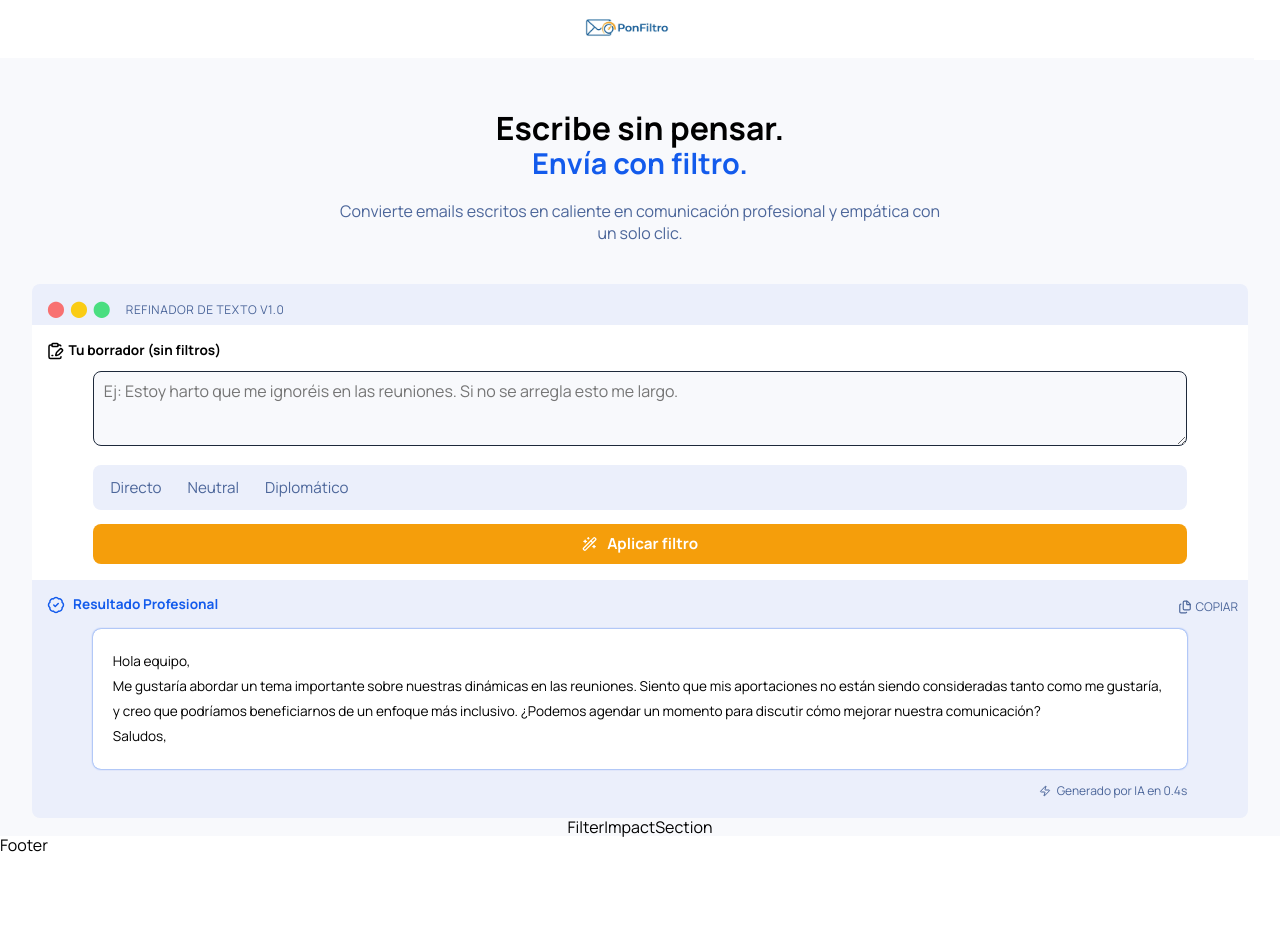
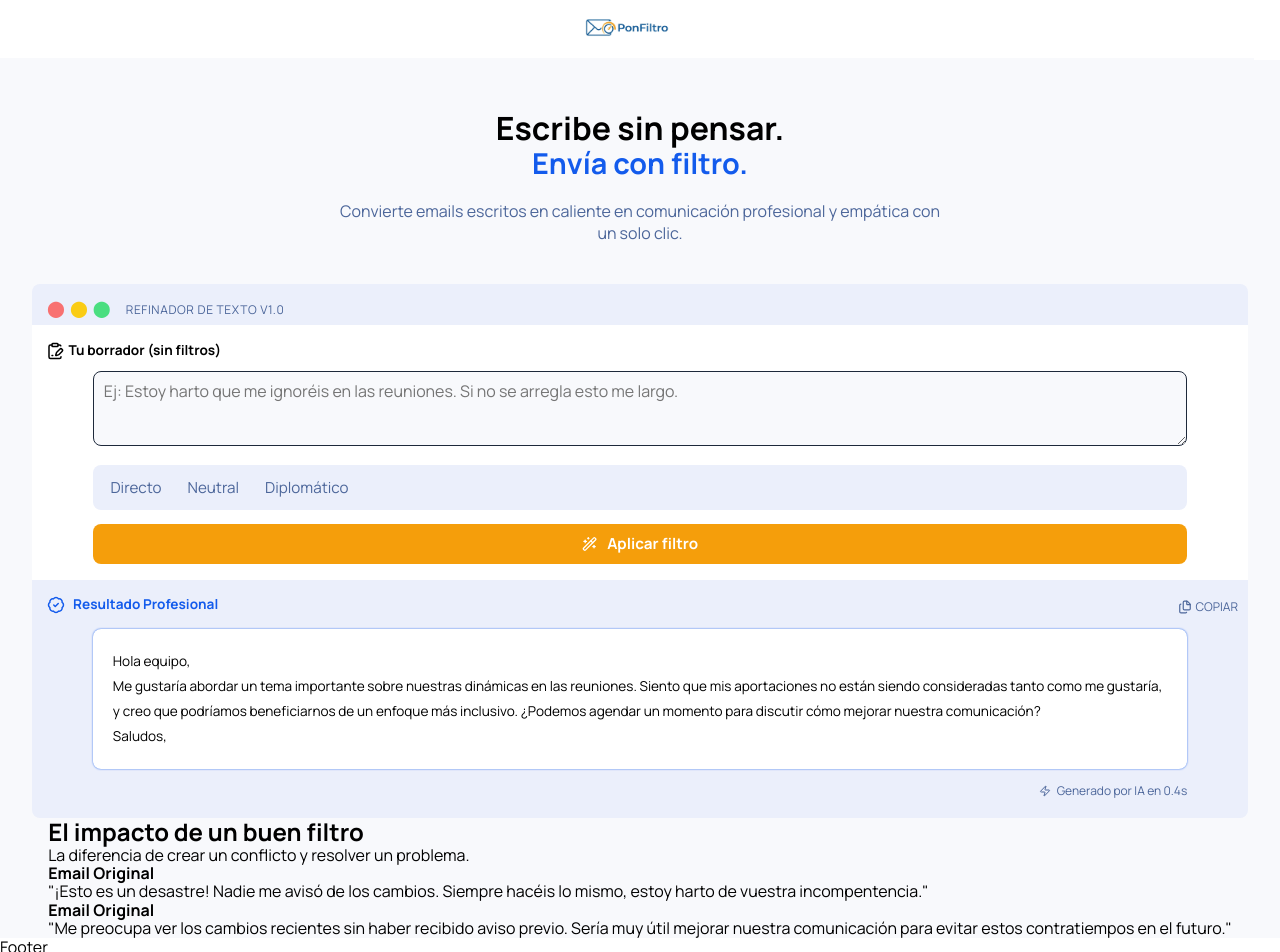
Before and after one commit to carlos-morata/ponFiltro, a React (Vite) app: page / in a window 1280 px wide. Shown: the top 952 px of the page. Before the commit the page ends 856 px from the top, so only its background shows below. Built offline with nearby package versions, Linux system fonts and the light colour scheme.

Commit message:
add/ContentImpactCard

```diff
--- a/src/components/Main/FilterImpactSection/FilterImpactSection.jsx
+++ b/src/components/Main/FilterImpactSection/FilterImpactSection.jsx
@@ -1,7 +1,12 @@
 import React from "react";
+import ImpactCard from './ImpactCard';
 
 const FilterImpactSection = () => {
-  return <div>FilterImpactSection</div>;
+  return <section className="impact-section">
+    <h2>El impacto de un buen filtro</h2>
+    <p>La diferencia de crear un conflicto y resolver un problema.</p>
+    <ImpactCard />
+  </section>;
 };
 
 export default FilterImpactSection;
--- a/src/components/Main/FilterImpactSection/ImpactCard/ImpactCard.jsx
+++ b/src/components/Main/FilterImpactSection/ImpactCard/ImpactCard.jsx
@@ -1,7 +1,20 @@
 import React from "react";
 
 const ImpactCard = () => {
-  return <div>ImpactCard</div>;
+  return <section className="cards-section">
+    <article className="original-email">
+      <h4>Email Original</h4>
+      <p>
+        "¡Esto es un desastre! Nadie me avisó de los cambios. Siempre hacéis lo mismo, estoy harto de vuestra incompentencia."
+      </p>
+    </article>
+    <article className="filtered-email">
+      <h4>Email Original</h4>
+      <p>
+        "Me preocupa ver los cambios recientes sin haber recibido aviso previo. Sería muy útil mejorar nuestra comunicación para evitar estos contratiempos en el futuro."
+      </p>
+    </article>
+  </section>;
 };
 
 export default ImpactCard;
```
